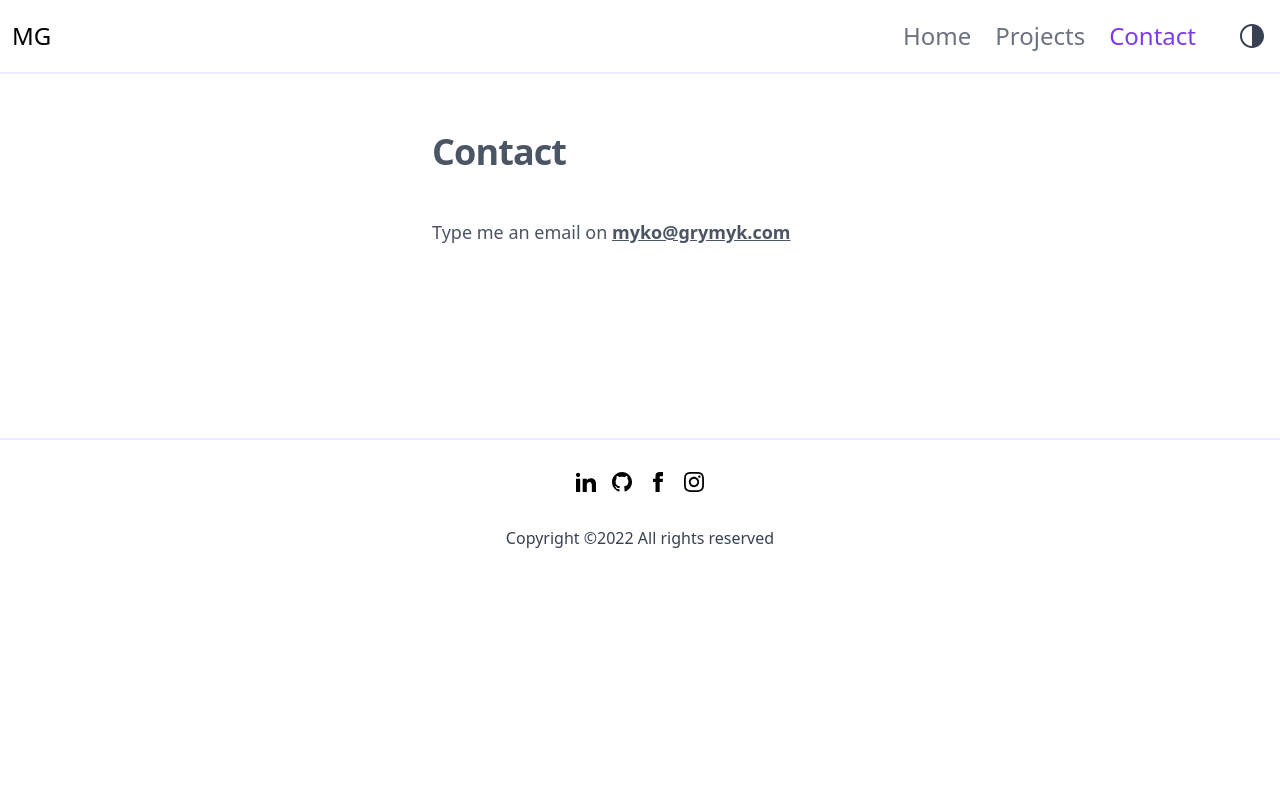
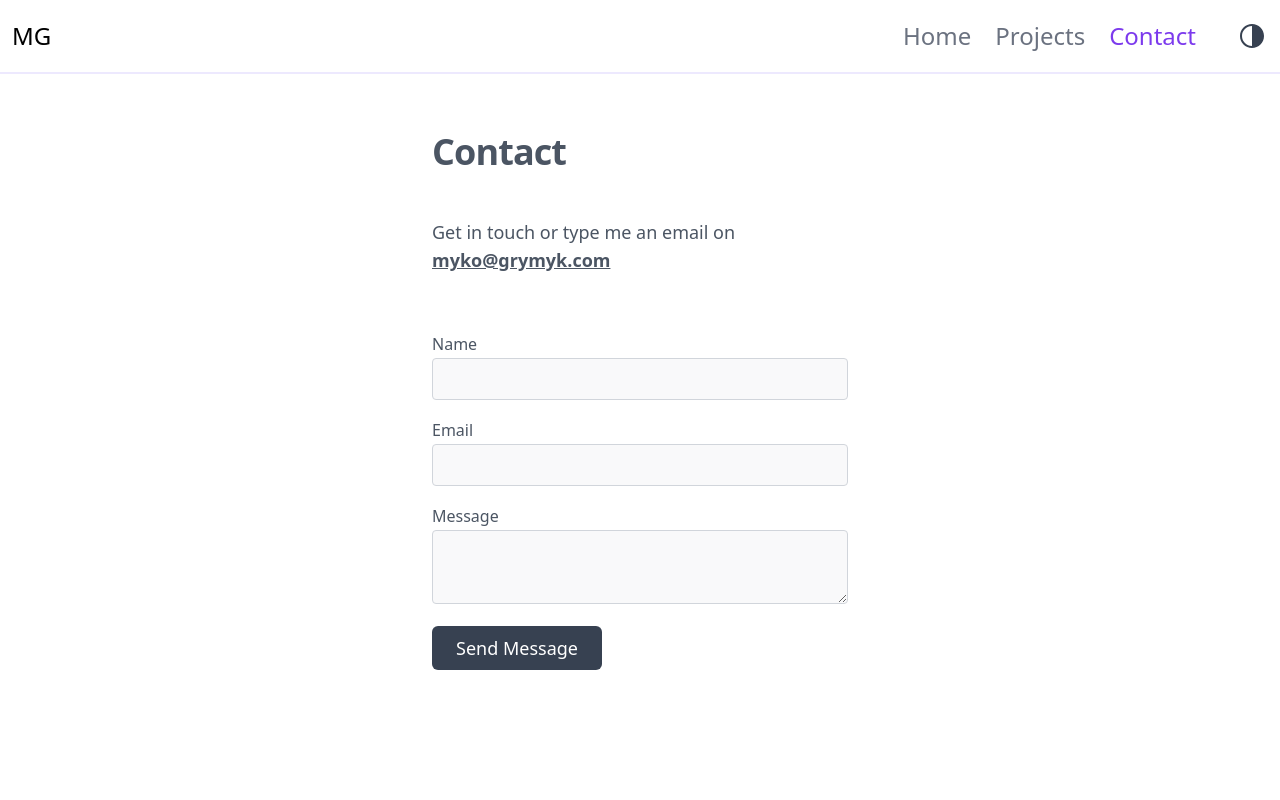
Before and after one commit to grymyk/pf_grymyk, a Next.js app: page /contact in a window 1280 px wide. Shown: the top 800 px of the page. Built offline with nearby package versions, Linux system fonts and the light colour scheme.

Commit message:
contact form styles

```diff
--- a/components/ContactForm.js
+++ b/components/ContactForm.js
@@ -9,7 +9,7 @@
     } = useForm();
 
     const onSubmit = (data) => console.log(data);
-    // console.log(errors);
+    console.log(errors);
 
 
   const btn_style = `flex text-white font-medium bg-gray-700 border-0
@@ -18,56 +18,83 @@
       dark:hover:text-white
   `
 
+  const input_holder_cls = `py-2 w-full`
+
+  const input_cls = `dark:bg-transparent w-full bg-gray-100 bg-opacity-50
+      rounded border border-gray-300 focus:border-violet-400
+      focus:bg-white focus:ring-2 focus:ring-violet-200 text-base outline-none
+      text-gray-700 py-1 px-3 leading-8 transition-colors duration-200 ease-in-out
+  `
+
   return (
-      <form onSubmit={handleSubmit(onSubmit)}>
-          <div className="flex flex-wrap -m-2 text-md">
-            <div className="p-2 w-full">
-              <div className="relative">
-                <label htmlFor="name" className="leading-7 text-gray-600">
+      <form onSubmit = { handleSubmit(onSubmit) }>
+          <div className = "flex flex-wrap text-md">
+            <div className = {input_holder_cls} >
+              <div className ="relative">
+
+                <label
+                  htmlFor="name"
+                  className="leading-7 text-gray-600"
+                >
                   Name
                 </label>
+
                 <input
-                  type="text"
-                  id="name"
-                  name="name"
-                  className="dark:bg-transparent w-full bg-gray-100 bg-opacity-50 rounded border border-gray-300 focus:border-violet-400 focus:bg-white focus:ring-2 focus:ring-violet-200 text-base outline-none text-gray-700 py-1 px-3 leading-8 transition-colors duration-200 ease-in-out"
+                  type = "text"
+                  id = "name"
+                  name = "name"
+                  className = { input_cls }
                   {...register("name", { required: true })}
                 />
-              </div>
-            </div>
-            <div className="p-2 w-full">
-              <div className="relative">
-                <label htmlFor="email" className="leading-7 text-gray-600">
-                  Email
-                </label>
-                <input
-                  type="email"
-                  id="email"
-                  name="email"
-                  className="dark:bg-transparent w-full bg-gray-100 bg-opacity-50 rounded border border-gray-300 focus:border-violet-400 focus:bg-white focus:ring-2 focus:ring-violet-200 text-base outline-none text-gray-700 py-1 px-3 leading-8 transition-colors duration-200 ease-in-out"
-                  {...register("email", { required: true })}
-                />
+
               </div>
             </div>
 
-            <div className="p-2 w-full">
+            <div className = { input_holder_cls } >
               <div className="relative">
-                <label htmlFor="message" className="leading-7 text-gray-600">
-                  Message
+
+                <label
+                  htmlFor = "email"
+                  className = "leading-7 text-gray-600"
+                >
+                  Email
                 </label>
-                <textarea
-                  id="message"
-                  name="message"
-                  className="dark:bg-transparent w-full bg-gray-100 bg-opacity-50 rounded border border-gray-300 focus:border-violet-400 focus:bg-white focus:ring-2 focus:ring-violet-200 h-32 text-base outline-none text-gray-700 py-1 px-3 resize-none leading-6 transition-colors duration-200 ease-in-out"
-                  {...register("message")}
-                ></textarea>
+
+                <input
+                  type = "email"
+                  id = "email"
+                  name = "email"
+                  className = { input_cls }
+                  {...register("email", { required: true })}
+                />
+
               </div>
             </div>
 
-            <div className="p-2 w-full">
-              <button className = {btn_style} >
-                Send Message
-              </button>
+            <div className = { input_holder_cls } >
+              <div className="relative">
+
+                <label
+                  htmlFor = "message"
+                  className = "leading-7 text-gray-600"
+                >
+                  Message
+                </label>
+
+                <textarea
+                  id = "message"
+                  name = "message"
+                  className = { input_cls }
+                  {...register("message")}
+                ></textarea>
+
+              </div>
+            </div>
+
+            <div className = { input_holder_cls } >
+                <button className = { btn_style } >
+                  Send Message
+                </button>
             </div>
           </div>
         </form>
--- a/pages/contact.js
+++ b/pages/contact.js
@@ -1,27 +1,36 @@
 import Layout from "../components/Layout";
 import Link from 'next/link';
-// import ContactForm from "../components/ContactForm";
+import ContactForm from "../components/ContactForm";
 
 export default function Contact() {
-  const email_style = `font-bold underline hover:text-violet-400`
+  const email_cls = `font-bold underline hover:text-violet-400`
+  const heading_cls = `font-sans text-4xl font-extrabold
+      leading-none tracking-tight my-3 dark:text-gray-300
+  `
+  const address_cls = `not-italic text-lg dark:text-gray-300`
+  const section_cls = `text-gray-600 body-font relative`
+  const holder_cls = `lg:w-1/3 md:w-96 mx-auto`
+  const adr_holder_cls = `flex text-xl flex-col w-full my-12`
 
   return (
     <Layout>
       <div className="max-w-screen px-4 py-12 mx-auto">
 
-        <section className="text-gray-600 body-font relative">
-            <div className="lg:w-1/3 md:w-2/3 mx-auto">
-                <div className="font-sans text-4xl font-extrabold leading-none tracking-tight my-3 dark:text-gray-300">
+        <section className = { section_cls } >
+            <div className = { holder_cls } >
+                <div className = { heading_cls } >
                     Contact
                 </div>
-                <div className="flex text-xl flex-col w-full my-12">
-                <address className = "not-italic text-lg dark:text-gray-300">
-                    Type me an email on <Link href="mailto:myko@grymyk.com">
-                        <a className = {email_style} >myko@grymyk.com</a>
+
+                <div className = { adr_holder_cls } >
+                  <address className = { address_cls } >
+                    Get in touch or type me an email on <Link href="mailto:myko@grymyk.com">
+                        <a className = { email_cls } >myko@grymyk.com</a>
                     </Link>
                   </address>
                 </div>
-                {/* <ContactForm /> */}
+
+                <ContactForm />
             </div>
         </section>
 
```
Also changed, not shown: package.json (+4 -3 lines), 1 other file (tests, documents, lock files or other folders).
